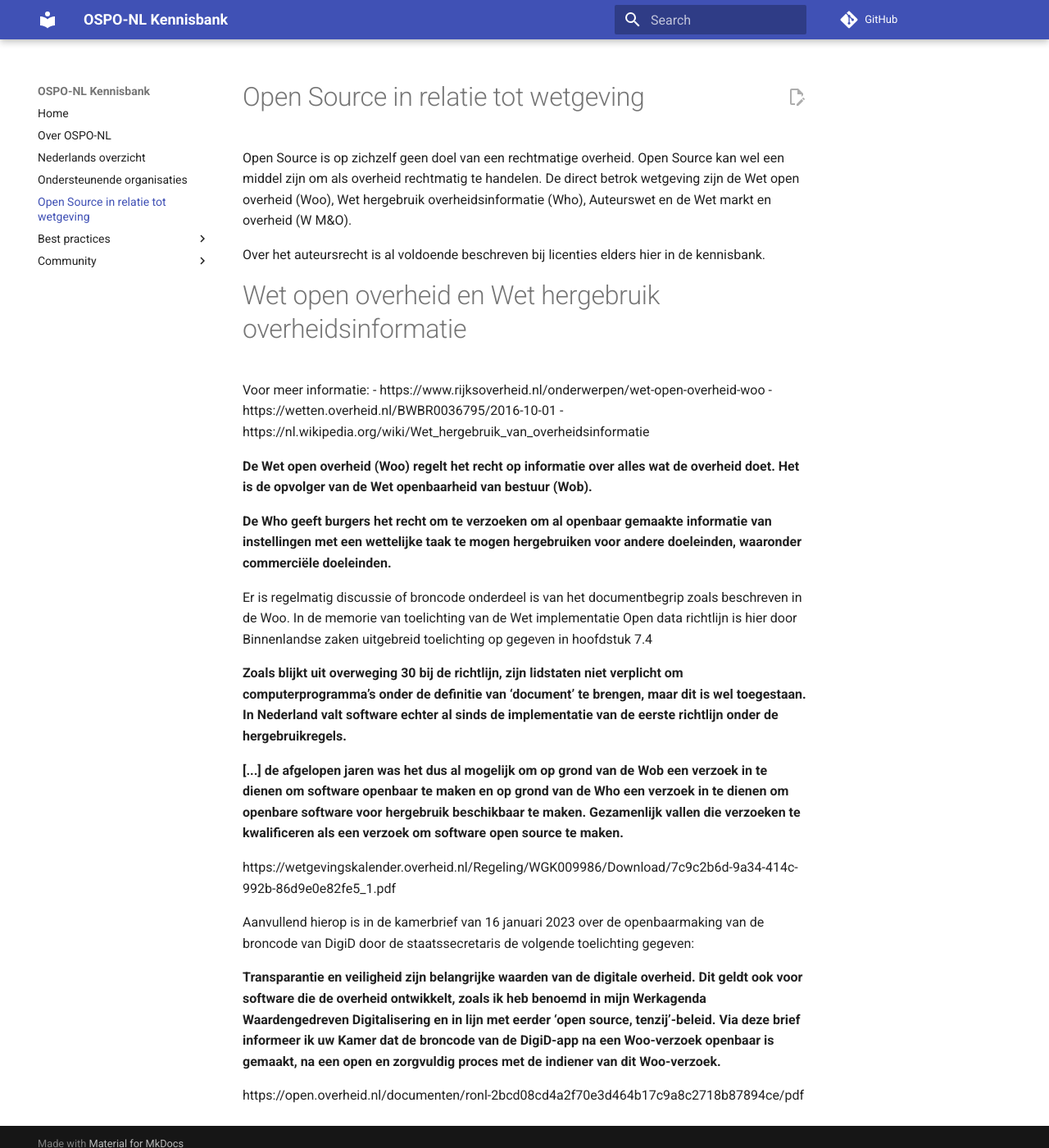
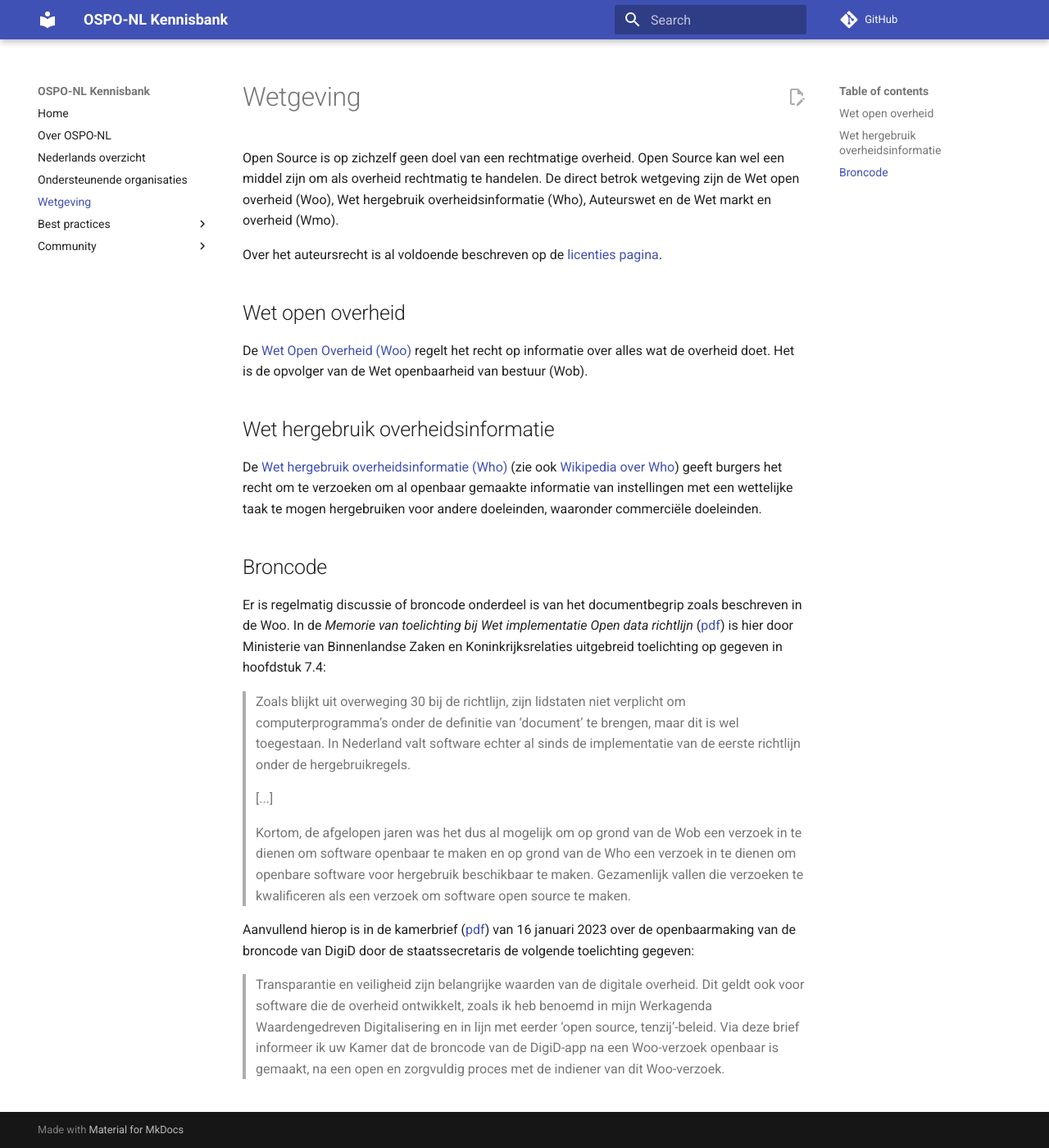
Before and after one commit to ospo-nl/kennisbank, an MkDocs documentation site: the page built from docs/wetgeving.md, in a window 1280 px wide and 1400 px high. Shown: the whole window at 82% size. Built offline with MkDocs 1.6.1 and Material for MkDocs 9.7.7, drawn with Linux system fonts in a browser that asks for light colours; comment, search, counter and statistics services are not loaded.

Commit message:
structuur en format bijgewerkt

```diff
--- a/docs/wetgeving.md
+++ b/docs/wetgeving.md
@@ -1,45 +1,48 @@
-# Open Source in relatie tot wetgeving
+# Wetgeving
 
 Open Source is op zichzelf geen doel van een rechtmatige overheid. Open Source kan wel een middel zijn
 om als overheid rechtmatig te handelen. De direct betrok wetgeving zijn de Wet open overheid (Woo),
-Wet hergebruik overheidsinformatie (Who), Auteurswet en de Wet markt en overheid (W M&O).
+Wet hergebruik overheidsinformatie (Who), Auteurswet en de Wet markt en overheid (Wmo).
 
-Over het auteursrecht is al voldoende beschreven bij licenties elders hier in de kennisbank.
+Over het auteursrecht is al voldoende beschreven op de [licenties pagina](../Best%20practices/Type%20licenties/).
 
-# Wet open overheid en Wet hergebruik overheidsinformatie
+## Wet open overheid
 
-Voor meer informatie:
-- https://www.rijksoverheid.nl/onderwerpen/wet-open-overheid-woo
-- https://wetten.overheid.nl/BWBR0036795/2016-10-01
-- https://nl.wikipedia.org/wiki/Wet_hergebruik_van_overheidsinformatie
+De [Wet Open Overheid (Woo)](https://www.rijksoverheid.nl/onderwerpen/wet-open-overheid-woo) regelt het recht op
+informatie over alles wat de overheid doet. Het is de opvolger van de Wet openbaarheid van bestuur (Wob).
 
-**De Wet open overheid (Woo) regelt het recht op informatie over alles wat de overheid doet. Het is de
-opvolger van de Wet openbaarheid van bestuur (Wob).**
+## Wet hergebruik overheidsinformatie
 
-**De Who geeft burgers het recht om te verzoeken om al openbaar gemaakte informatie van instellingen met
-een wettelijke taak te mogen hergebruiken voor andere doeleinden, waaronder commerciële doeleinden.**
+De [Wet hergebruik overheidsinformatie (Who)](https://wetten.overheid.nl/BWBR0036795/2016-10-01) (zie ook [Wikipedia
+over Who](https://nl.wikipedia.org/wiki/Wet_hergebruik_van_overheidsinformatie)) geeft burgers het recht om te verzoeken
+om al openbaar gemaakte informatie van instellingen met een wettelijke taak te mogen hergebruiken voor andere
+doeleinden, waaronder commerciële doeleinden.
 
-Er is regelmatig discussie of broncode onderdeel is van het documentbegrip zoals beschreven in de Woo.
-In de memorie van toelichting van de Wet implementatie Open data richtlijn is hier door Binnenlandse
-zaken uitgebreid toelichting op gegeven in hoofdstuk 7.4
+## Broncode
 
-**Zoals blijkt uit overweging 30 bij de richtlijn, zijn lidstaten niet verplicht om computerprogramma’s
-onder de definitie van ‘document’ te brengen, maar dit is wel toegestaan. In Nederland valt
-software echter al sinds de implementatie van de eerste richtlijn onder de hergebruikregels.**
+Er is regelmatig discussie of broncode onderdeel is van het documentbegrip zoals beschreven in de Woo. In de _Memorie
+van toelichting bij Wet implementatie Open data richtlijn_
+([pdf](https://wetgevingskalender.overheid.nl/Regeling/WGK009986/Download/7c9c2b6d-9a34-414c-992b-86d9e0e82fe5_1.pdf))
+is hier door Ministerie van Binnenlandse Zaken en Koninkrijksrelaties uitgebreid toelichting op gegeven in hoofdstuk
+7.4:
 
-**[...] de afgelopen jaren was het dus al mogelijk om op grond van de Wob een verzoek in te dienen om
-software openbaar te maken en op grond van de Who een verzoek in te dienen om openbare software voor
-hergebruik beschikbaar te maken. Gezamenlijk vallen die verzoeken te kwalificeren als een verzoek om
-software open source te maken.**
+> Zoals blijkt uit overweging 30 bij de richtlijn, zijn lidstaten niet verplicht om computerprogramma’s onder de
+> definitie van ‘document’ te brengen, maar dit is wel toegestaan. In Nederland valt software echter al sinds de
+> implementatie van de eerste richtlijn onder de hergebruikregels.
+>
+> [...]
+>
+> Kortom, de afgelopen jaren was het dus al mogelijk om
+> op grond van de Wob een verzoek in te dienen om software openbaar te maken en op grond van de Who een verzoek in te
+> dienen om openbare software voor hergebruik beschikbaar te maken. Gezamenlijk vallen die verzoeken te kwalificeren als
+> een verzoek om software open source te maken.
 
-https://wetgevingskalender.overheid.nl/Regeling/WGK009986/Download/7c9c2b6d-9a34-414c-992b-86d9e0e82fe5_1.pdf
 
-Aanvullend hierop is in de kamerbrief van 16 januari 2023 over de openbaarmaking van de broncode van DigiD
-door de staatssecretaris de volgende toelichting gegeven:
+Aanvullend hierop is in de kamerbrief
+([pdf](https://open.overheid.nl/documenten/ronl-2bcd08cd4a2f70e3d464b17c9a8c2718b87894ce/pdf)) van 16 januari 2023 over
+de openbaarmaking van de broncode van DigiD door de staatssecretaris de volgende toelichting gegeven:
 
-**Transparantie en veiligheid zijn belangrijke waarden van de digitale overheid. Dit geldt ook voor software
-die de overheid ontwikkelt, zoals ik heb benoemd in mijn Werkagenda Waardengedreven Digitalisering en in lijn
-met eerder ‘open source, tenzij’-beleid. Via deze brief informeer ik uw Kamer dat de broncode van de DigiD-app
-na een Woo-verzoek openbaar is gemaakt, na een open en zorgvuldig proces met de indiener van dit Woo-verzoek.**
-
-https://open.overheid.nl/documenten/ronl-2bcd08cd4a2f70e3d464b17c9a8c2718b87894ce/pdf
+> Transparantie en veiligheid zijn belangrijke waarden van de digitale overheid. Dit geldt ook voor software die de
+> overheid ontwikkelt, zoals ik heb benoemd in mijn Werkagenda Waardengedreven Digitalisering en in lijn met eerder
+> ‘open source, tenzij’-beleid. Via deze brief informeer ik uw Kamer dat de broncode van de DigiD-app na een Woo-verzoek
+> openbaar is gemaakt, na een open en zorgvuldig proces met de indiener van dit Woo-verzoek.
```
